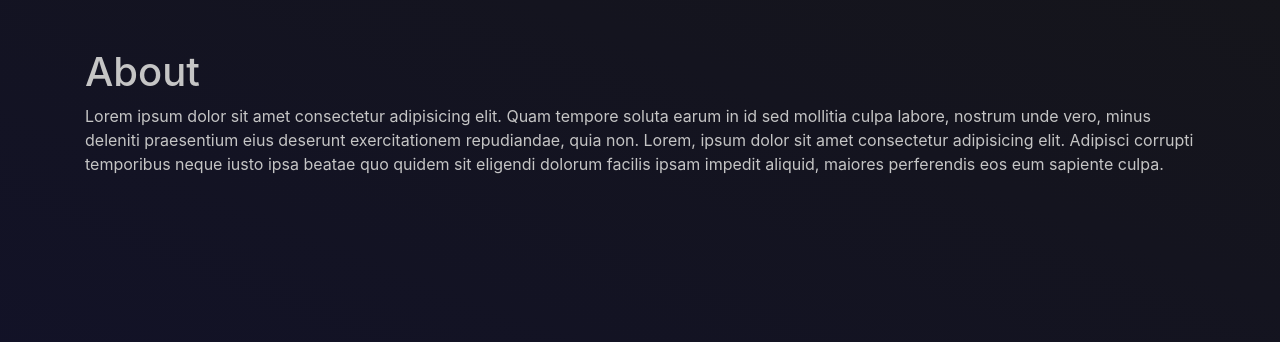
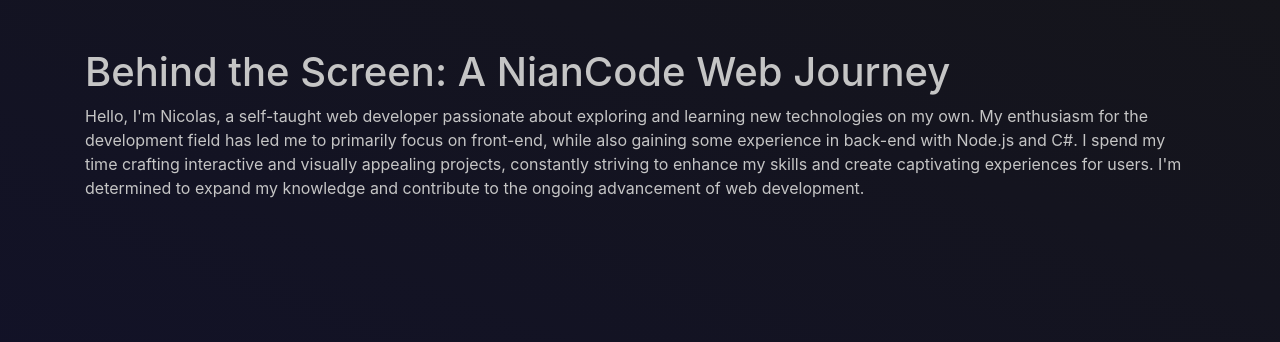
Before and after one commit to NianCode/portfolio, a website: page index.html in a window 1280 px wide. Shown: the part 458-800 px from the top of the page. Drawn offline with nearby package versions, Linux system fonts and the light colour scheme.

Commit message:
Update index.html

```diff
--- a/index.html
+++ b/index.html
@@ -192,13 +192,14 @@
         <div class="container">
             <div class="row">
                 <div class="col">
-                    <h1>About</h1>
-                    <p>Lorem ipsum dolor sit amet consectetur adipisicing elit. Quam tempore soluta earum in id sed
-                        mollitia culpa labore, nostrum unde vero, minus deleniti praesentium eius deserunt
-                        exercitationem repudiandae, quia non.
-                        Lorem, ipsum dolor sit amet consectetur adipisicing elit. Adipisci corrupti temporibus neque
-                        iusto ipsa beatae quo quidem sit eligendi dolorum facilis ipsam impedit aliquid, maiores
-                        perferendis eos eum sapiente culpa.
+                    <h1>Behind the Screen: A NianCode Web Journey</h1>
+                    <p>
+
+                        Hello, I'm Nicolas, a self-taught web developer passionate about exploring and learning new technologies on my own.
+                        My enthusiasm for the development field has led me to primarily focus on front-end, while also gaining some experience
+                        in back-end with Node.js and C#. I spend my time crafting interactive and visually appealing projects, constantly striving
+                        to enhance my skills and create captivating experiences for users. I'm determined to expand my knowledge and contribute to
+                        the ongoing advancement of web development.
                     </p>
                 </div>
             </div>
```
